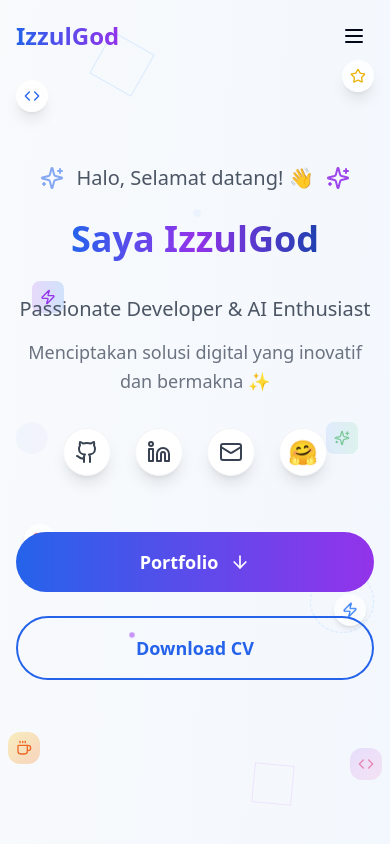
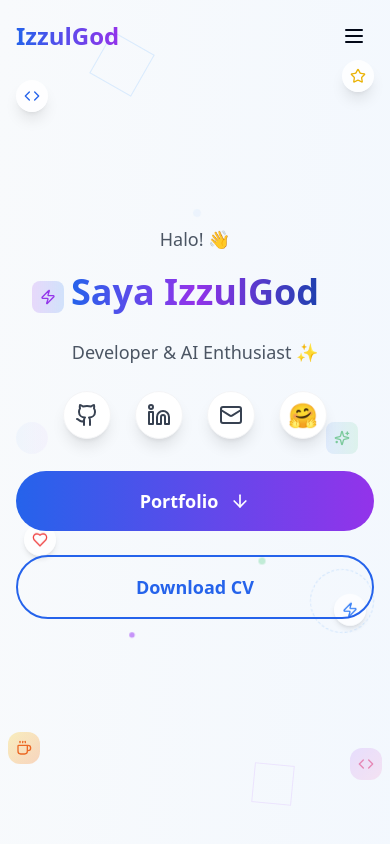
Before and after one commit to IzzulGod/about-izzulgod, a React (Vite) app: page / in a window 390 px wide. Shown: the top 844 px of the page. Built offline with nearby package versions, Linux system fonts and the light colour scheme.

Commit message:
Refactor: Shorten hero section text on mobile
Simplified the text content in the Hero section for mobile view, focusing on greetings, a brief introduction, and the user's name to improve visual appeal and conciseness.

```diff
--- a/src/components/Hero.tsx
+++ b/src/components/Hero.tsx
@@ -91,8 +91,8 @@ const Hero = () => {
 
       <div className="w-full max-w-6xl mx-auto text-center relative z-10">
         <div className="animate-fade-in">
-          {/* Greeting with icon */}
-          <div className="flex items-center justify-center mb-6">
+          {/* Greeting with icon - Desktop only */}
+          <div className="hidden md:flex items-center justify-center mb-6">
             <Sparkles className="w-6 h-6 text-blue-600 mr-3 animate-pulse" />
             <span className="text-xl text-gray-600 font-medium">
               Halo, Selamat datang! 👋
@@ -100,13 +100,22 @@ const Hero = () => {
             <Sparkles className="w-6 h-6 text-purple-600 ml-3 animate-pulse delay-500" />
           </div>
 
-          <h1 className="text-4xl md:text-6xl lg:text-7xl font-bold mb-8 leading-tight">
+          {/* Mobile greeting - simpler */}
+          <div className="md:hidden mb-4">
+            <span className="text-lg text-gray-600 font-medium">
+              Halo! 👋
+            </span>
+          </div>
+
+          <h1 className="text-4xl md:text-6xl lg:text-7xl font-bold mb-6 md:mb-8 leading-tight">
             <span className="bg-gradient-to-r from-blue-600 via-purple-600 to-blue-800 bg-clip-text text-transparent">
               Saya IzzulGod
             </span>
           </h1>
 
-          <div className="max-w-4xl mx-auto mb-8">
+          <div className="max-w-4xl mx-auto mb-6 md:mb-8">
+            {/* Desktop description */}
+            <div className="hidden md:block">
               <p className="text-xl md:text-2xl lg:text-3xl text-gray-600 mb-3 leading-relaxed">
                 Passionate Developer & AI Enthusiast
               </p>
@@ -115,8 +124,16 @@ const Hero = () => {
               </p>
             </div>
 
+            {/* Mobile description - simplified */}
+            <div className="md:hidden">
+              <p className="text-lg text-gray-600 leading-relaxed">
+                Developer & AI Enthusiast ✨
+              </p>
+            </div>
+          </div>
+
           {/* Social Links */}
-          <div className="flex justify-center space-x-6 mb-14">
+          <div className="flex justify-center space-x-6 mb-8">
             <a
               href="https://github.com/IzzulGod"
               target="_blank"
```
Lines whose indentation alone changed are shown as unchanged.
